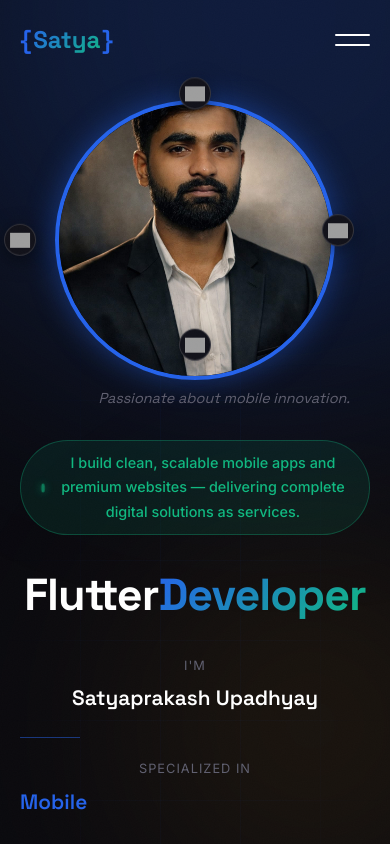
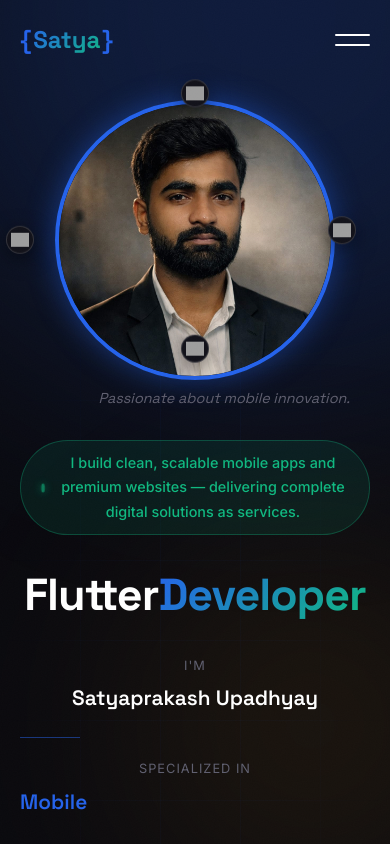
Before and after one commit to Satya93-ux/My_portfolio-main, a React (Vite) app: page / in a window 390 px wide. Shown: the top 844 px of the page. Built offline with nearby package versions, Linux system fonts and the light colour scheme; grey boxes are pictures that could not be loaded.

Commit message:
style: adjust avatar positioning and refine orbit icon sizes and spacing for improved responsiveness

```diff
--- a/src/index.css
+++ b/src/index.css
@@ -1163,7 +1163,7 @@ input, textarea {
     width: 100%;
     height: 100%;
     object-fit: cover;
-    object-position: center; /* Enforce perfect centering */
+    object-position: center 15%; /* Adjusted from center to bring face down */
     border-radius: 50%;
     transition: var(--transition-slow);
 }
@@ -1179,8 +1179,8 @@ input, textarea {
     position: absolute;
     top: 50%;
     left: 50%;
-    width: 105%; /* Reduced from 125% to bring icons closer */
-    height: 105%;
+    width: 115%; /* Increased to move icons outside the frame */
+    height: 115%;
     transform: translate(-50%, -50%);
     pointer-events: none;
     z-index: 10;
@@ -1188,8 +1188,8 @@ input, textarea {
 
 .orbit-icon {
     position: absolute;
-    width: 55px;
-    height: 55px;
+    width: 42px; /* Smaller icons for a cleaner look */
+    height: 42px;
     background: var(--bg-card);
     border-radius: 50%;
     display: flex;
@@ -1224,9 +1224,9 @@ input, textarea {
         height: 105%;
     }
     .orbit-icon {
-        width: 45px;
-        height: 45px;
-        padding: 8px;
+        width: 35px;
+        height: 35px;
+        padding: 7px;
     }
 }
 
@@ -1236,9 +1236,9 @@ input, textarea {
         height: 102%;
     }
     .orbit-icon {
-        width: 40px;
-        height: 40px;
-        padding: 6px;
+        width: 30px;
+        height: 30px;
+        padding: 5px;
     }
 }
 
@@ -1248,9 +1248,9 @@ input, textarea {
         height: 100%;
     }
     .orbit-icon {
-        width: 32px;
-        height: 32px;
-        padding: 5px;
+        width: 28px;
+        height: 28px;
+        padding: 4px;
     }
 }
 
```
